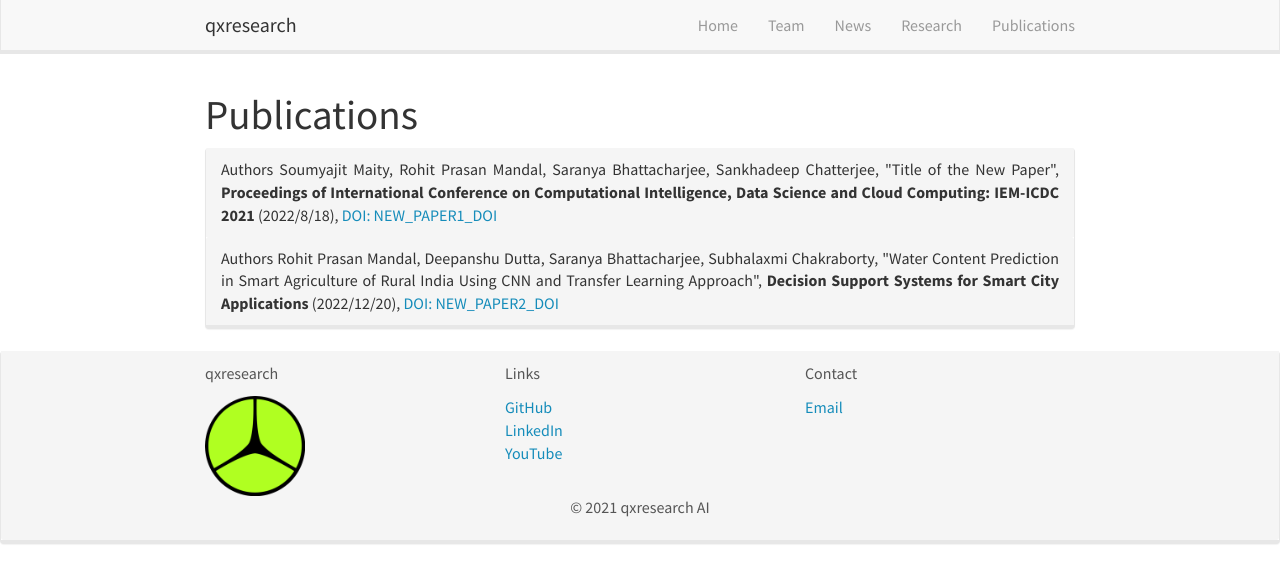
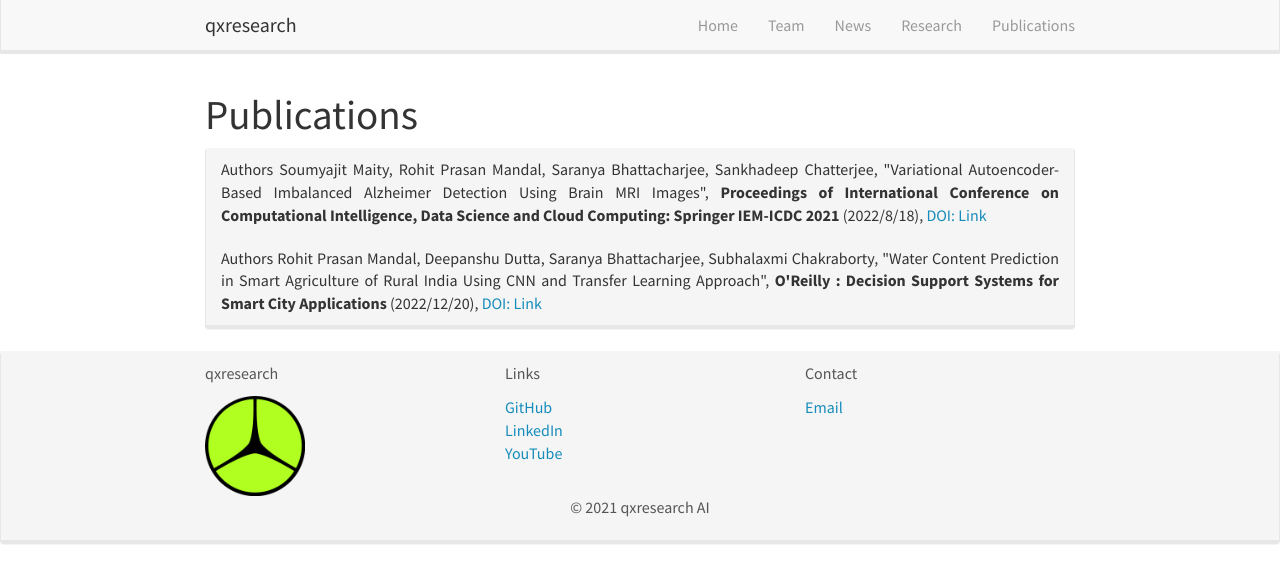
Before and after one commit to qxresearch/qxresearch.github.io, a Jekyll site: the page built from _pages/publications.html, in a window 1280 px wide. Shown: the top 583 px of the page. Built offline with Jekyll 4.4.1, drawn with Linux system fonts in a browser that asks for light colours; nearby versions of some CDN libraries.

Commit message:
Update publications.html

```diff
--- a/_pages/publications.html
+++ b/_pages/publications.html
@@ -18,16 +18,16 @@ permalink: /publications/
             Soumyajit Maity, Rohit Prasan Mandal, Saranya Bhattacharjee, Sankhadeep Chatterjee,
 
             <!-- Title with link -->
-            "Title of the New Paper",
+            "Variational Autoencoder-Based Imbalanced Alzheimer Detection Using Brain MRI Images",
 
             <!-- Container -->
-            <b>Proceedings of International Conference on Computational Intelligence, Data Science and Cloud Computing: IEM-ICDC 2021</b>
+            <b>Proceedings of International Conference on Computational Intelligence, Data Science and Cloud Computing: Springer IEM-ICDC 2021</b>
 
             <!-- Issued Date -->
             (2022/8/18),
 
             <!-- DOI -->
-            <a href="https://doi.org/NEW_PAPER1_DOI">DOI: NEW_PAPER1_DOI</a>
+            <a href="https://doi.org/NEW_PAPER1_DOI">DOI: Link</a>
         </div>
 
         <div id="collapseNEW1" class="panel-collapse collapse">
@@ -39,7 +39,7 @@ permalink: /publications/
                 Total citations: Cited by 1
 
                 <!-- Link -->
-                <a class="btn btn-outline-primary" href="https://doi.org/NEW_PAPER1_DOI" role="button" target="blank">Link</a>
+                <a class="btn btn-outline-primary" href="https://link.springer.com/chapter/10.1007/978-981-19-1657-1_14" role="button" target="blank">Link</a>
             </div>
         </div>
 
@@ -53,13 +53,13 @@ permalink: /publications/
             "Water Content Prediction in Smart Agriculture of Rural India Using CNN and Transfer Learning Approach",
 
             <!-- Container -->
-            <b>Decision Support Systems for Smart City Applications</b>
+            <b>O'Reilly : Decision Support Systems for Smart City Applications</b>
 
             <!-- Issued Date -->
             (2022/12/20),
 
             <!-- DOI -->
-            <a href="https://doi.org/NEW_PAPER2_DOI">DOI: NEW_PAPER2_DOI</a>
+            <a href="https://www.oreilly.com/library/view/intelligent-decision-support/9781119896432/c10.xhtml">DOI: Link</a>
         </div>
 
         <div id="collapseNEW2" class="panel-collapse collapse">
```
